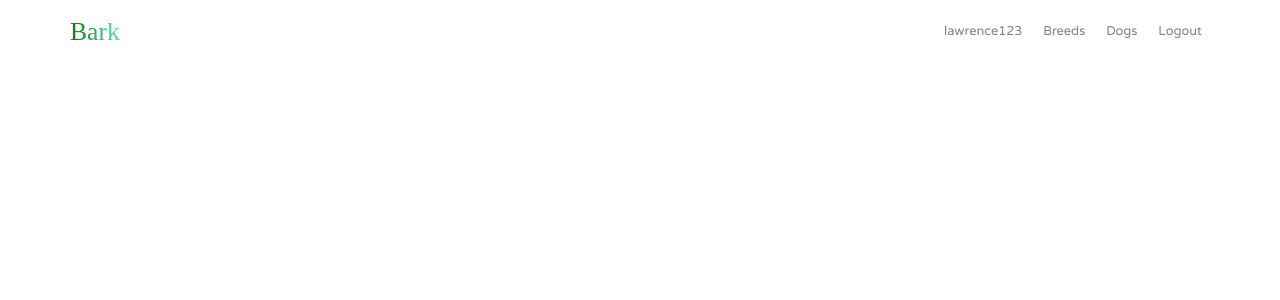
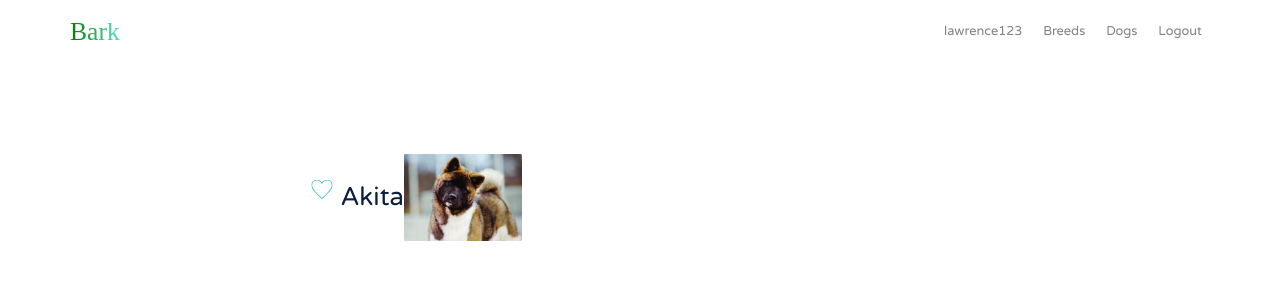
Before and after one commit to lawrencedovin/capstone-2-bark, a React (Create React App) app in the folder bark/: page /breed-details in a window 1280 px wide. Shown: the top 300 px of the page. Built offline with nearby package versions, Linux system fonts and the light colour scheme; a web font is replaced by a local one.

Commit message:
Added title for breed title

```diff
--- a/bark/src/App.js
+++ b/bark/src/App.js
@@ -5,6 +5,7 @@ import EditUser from "./main-pages/EditUser/EditUser";
 import Search from "./main-pages/Search/Search";
 import DogList from "./main-pages/DogList/DogList";
 import BreedList from "./main-pages/BreedList/BreedList";
+import BreedDetails from "./main-pages/BreedDetails/BreedDetails";
 import NavBar from "./components/navs/NavBar/NavBar";
 import { BrowserRouter, Route } from 'react-router-dom';
 
@@ -34,6 +35,9 @@ function App() {
         <Route exact path="/breed-list">
           <BreedList />
         </Route>
+        <Route exact path="/breed-details">
+          <BreedDetails />
+        </Route>
       </BrowserRouter>
     </div>
   );
--- a/bark/src/css/styles.css
+++ b/bark/src/css/styles.css
@@ -339,3 +339,27 @@ button {
 
 .col {
   padding: 0; }
+
+.details__title-icon-container {
+  margin-top: 6.4rem;
+  display: table; }
+
+.details__like {
+  margin-right: .8rem;
+  border: none;
+  background: none; }
+  .details__like-icon {
+    background: url("/icons/unliked-icon.svg") no-repeat center;
+    height: 24px;
+    width: 24px;
+    transform: scale(1.333); }
+  .details__like:hover .details__like-icon {
+    background: url("/icons/liked-icon.svg") no-repeat center; }
+
+.details__title {
+  font-size: 3.2rem;
+  display: table-cell;
+  vertical-align: middle; }
+
+.details__image {
+  margin: 4.8rem 0; }
--- a/bark/src/main-pages/BreedDetails/BreedDetails.js
+++ b/bark/src/main-pages/BreedDetails/BreedDetails.js
@@ -1,15 +1,28 @@
 import React from 'react';
-import PropTypes from 'prop-types';
 
 
 const BreedDetails = () => (
   <div data-testid="BreedDetails">
-    BreedDetails Component
+    <div className="container-fluid">
+      <div className="row">
+        <div className="col-md-7 mx-auto">
+          <div className="row justify-content-center text-center">
+            <div className="details">
+              <div className="details__title-icon-container">
+                <button className="details__like d-flex align-items-center justify-content-center">
+                  <div className="details__like-icon img-fluid" alt="like"></div>
+                </button>
+                <h1 className="details__title">Akita</h1>
+                <div className="col-md-4">
+                  <img src={process.env.PUBLIC_URL + 'images/akita.jpg'} className="details__image img-fluid" alt="akita"/>
+                </div>
+              </div>
+            </div>
+          </div>
+        </div>
+      </div>
+    </div>
   </div>
 );
 
-BreedDetails.propTypes = {};
-
-BreedDetails.defaultProps = {};
-
 export default BreedDetails;
--- a/bark/src/sass/_components.scss
+++ b/bark/src/sass/_components.scss
@@ -5,3 +5,4 @@
 @import "./components/cards/cards";
 @import "./components/footers/footers";
 @import "./components/forms/forms";
+@import "./components/details/details";
--- /dev/null
+++ b/bark/src/sass/components/details/_details.scss
@@ -0,0 +1,38 @@
+.details {
+    &__title-icon-container {
+        margin-top: 6.4rem;
+        display: table;
+    }
+
+    &__like {
+        margin-right: .8rem;
+        border: none;
+        background: none;
+
+        &-icon {
+            background: url("/icons/unliked-icon.svg") no-repeat center;
+            height: 24px;
+            width: 24px;
+            transform: scale(1.333);
+        }
+
+        &:hover &-icon {
+            background: url("/icons/liked-icon.svg") no-repeat center;
+        }
+
+    }
+
+    &__title {
+        font-size: $font-size-medium;
+        display: table-cell;
+        vertical-align: middle;
+    }
+
+    &__image {
+        margin: 4.8rem 0;
+    }
+
+    &__section {
+
+    }
+}
```
Also changed, not shown: bark/public/images/akita.jpg (added).
